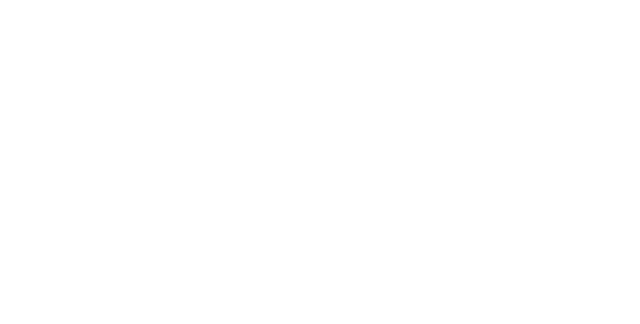
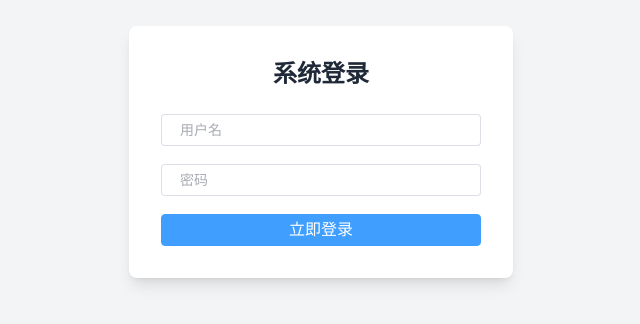
Before and after one commit to zzy-repo/SmartRoster, a Vue app: page /login in a window 1280 px wide. Before the commit this address had no page. Shown: the part 248-572 px from the top of the page, without its empty margins (319-959 px from the left). Built offline with nearby package versions, Linux system fonts and the light colour scheme.

Commit message:
add:login page

```diff
--- a/src/client/components/Layout.vue
+++ b/src/client/components/Layout.vue
@@ -27,7 +27,9 @@
 <template>
   <div class="common-layout">
     <el-container>
-      <el-header>Header</el-header>
+      <el-header>
+        <router-link to="/login">登录</router-link>
+      </el-header>
       <el-container>
         <el-aside width="200px">
           <!-- 使用 SideMenu 组件 -->
--- /dev/null
+++ b/src/client/components/Login.vue
@@ -0,0 +1,58 @@
+<template>
+  <div class="min-h-screen flex items-center justify-center bg-gray-100">
+    <el-form
+      class="bg-white p-8 rounded-lg shadow-lg w-full max-w-sm"
+      @submit.prevent="login"
+    >
+      <h1 class="text-2xl font-bold text-center mb-6 text-gray-800">系统登录</h1>
+
+      <el-form-item class="mb-5">
+        <el-input
+          v-model="username"
+          placeholder="用户名"
+          class="[&>input]:pl-9"
+          clearable
+        >
+          <template #prefix>
+            <i class="i-ic-round-account-circle text-gray-400 text-lg" />
+          </template>
+        </el-input>
+      </el-form-item>
+
+      <el-form-item class="mb-6">
+        <el-input
+          v-model="password"
+          type="password"
+          placeholder="密码"
+          show-password
+          class="[&>input]:pl-9"
+          clearable
+        >
+          <template #prefix>
+            <i class="i-ic-round-lock text-gray-400 text-lg" />
+          </template>
+        </el-input>
+      </el-form-item>
+
+      <el-button
+        native-type="submit"
+        type="primary"
+        class="w-full !text-base h-10"
+      >
+        立即登录
+      </el-button>
+    </el-form>
+  </div>
+</template>
+
+<script lang="ts" setup>
+import { ref } from 'vue';
+
+const username = ref('');
+const password = ref('');
+
+const login = () => {
+  // 这里可以添加登录逻辑，暂时不需要连接后端
+  console.log('登录成功:', username.value, password.value);
+};
+</script>
```
Also changed, not shown: src/client/router/index.ts (+6 -1 lines).
